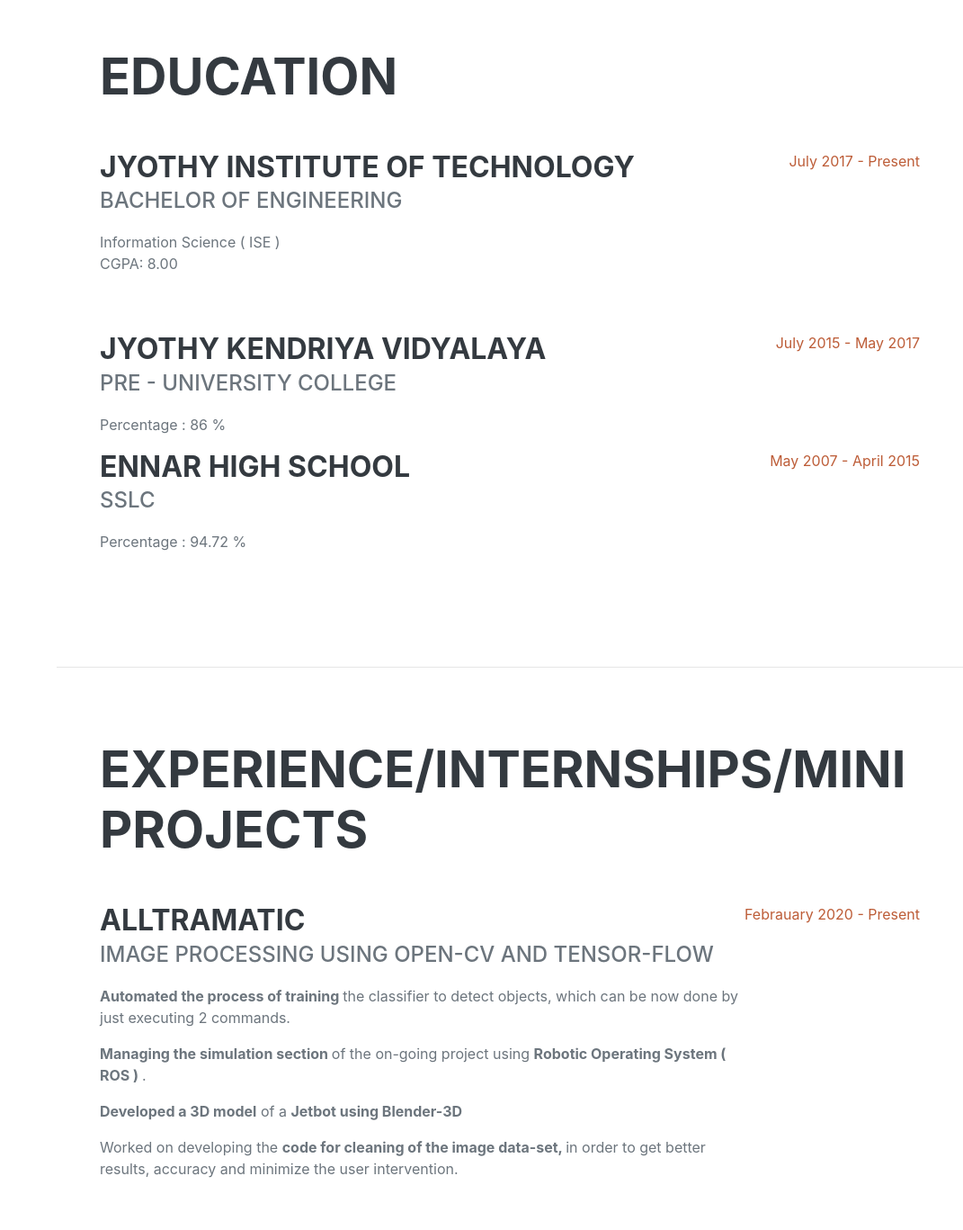
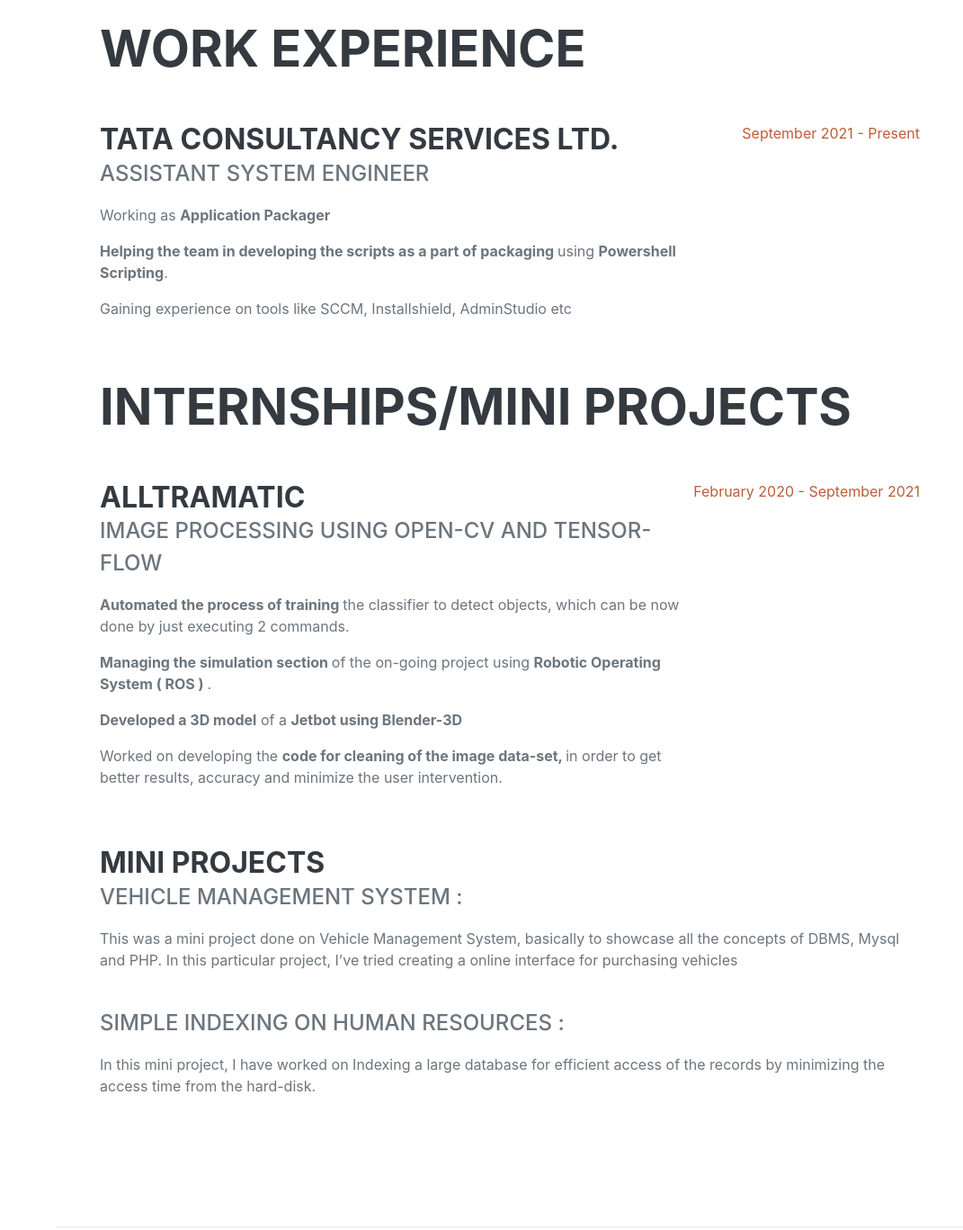
Before and after one commit to Krishna-Ravi/website, a plain HTML site: page index.html in a window 1280 px wide. Shown: the part 860-2227 px from the top of the page at 90% size, without its empty margins (209-1280 px from the left). Drawn offline with nearby package versions, Linux system fonts and the light colour scheme; a web font is replaced by a local one.

Commit message:
Update index.html

```diff
--- a/index.html
+++ b/index.html
@@ -20,14 +20,15 @@
         <nav class="navbar navbar-expand-lg navbar-dark bg-primary fixed-top" id="sideNav">
             <a class="navbar-brand js-scroll-trigger" href="#page-top">
                 <span class="d-block d-lg-none">KRISHNA R</span>
-                <span class="d-none d-lg-block"><img class="img-fluid img-profile rounded-circle mx-auto mb-2" src="assets/img/profile.jpg" alt="" /></span>
+<!--                 <span class="d-none d-lg-block"><img class="img-fluid img-profile rounded-circle mx-auto mb-2" src="assets/img/profile.jpg" alt="" /></span> -->
+                     <span class="d-none d-lg-block"><img class="img-fluid img-profile rounded-circle mx-auto mb-2" src="assets/img/formal_profile.jpg" alt="" /></span>
             </a>
             <button class="navbar-toggler" type="button" data-toggle="collapse" data-target="#navbarSupportedContent" aria-controls="navbarSupportedContent" aria-expanded="false" aria-label="Toggle navigation"><span class="navbar-toggler-icon"></span></button>
             <div class="collapse navbar-collapse" id="navbarSupportedContent">
                 <ul class="navbar-nav">
                     <li class="nav-item"><a class="nav-link js-scroll-trigger" href="#about">About</a></li>
+                    <li class="nav-item"><a class="nav-link js-scroll-trigger" href="#experience">Experience</a></li>
                     <li class="nav-item"><a class="nav-link js-scroll-trigger" href="#education">Education</a></li>
-                    <li class="nav-item"><a class="nav-link js-scroll-trigger" href="#experience">Experience</a></li>
                     <li class="nav-item"><a class="nav-link js-scroll-trigger" href="#skills">Skills</a></li>
                     <li class="nav-item"><a class="nav-link js-scroll-trigger" href="#interests">Interests</a></li>
                    <!--  <li class="nav-item"><a class="nav-link js-scroll-trigger" href="#awards">Awards</a></li> -->
@@ -63,6 +64,67 @@
             </section>
             <hr class="m-0" />
 
+
+            <!-- Experience-->
+            <section class="resume-section" id="experience">
+                <div class="resume-section-content">
+
+                    <!-- TCS-->
+
+                    <h2 class="mb-5">Work Experience</h2>
+
+                    <div class="d-flex flex-column flex-md-row justify-content-between mb-5">
+                        <div class="flex-grow-1">
+                            <h3 class="mb-0">TATA Consultancy Services Ltd.</h3>
+                            <div class="subheading mb-3">Assistant System Engineer</div>
+                            <p>  Working as <b>Application Packager</b></p>
+                            <p><b> Helping the team in developing the scripts as a part of packaging </b>
+                              using <b>Powershell Scripting</b>.</p>
+                            <p>Gaining experience on tools like SCCM, Installshield, AdminStudio etc</p>
+                        </div>
+                        <div class="flex-shrink-0"><span class="text-primary">September 2021 - Present</span></div>
+                    </div>
+
+                    <!-- Internships-->
+
+                    <h2 class="mb-5">Internships/Mini Projects</h2>
+
+                    <div class="d-flex flex-column flex-md-row justify-content-between mb-5">
+                        <div class="flex-grow-1">
+                            <h3 class="mb-0">ALLTRAMATIC</h3>
+                            <div class="subheading mb-3">Image Processing using Open-CV and Tensor-flow</div>
+                            <p> <b> Automated the process of training </b> the classifier to detect objects,
+                              which can be now done by just executing 2 commands.</p>
+                            <p><b>Managing the simulation section </b> of the on-going project
+                              using <b>Robotic Operating System ( ROS ) </b>.</p>
+                            <p> <b>Developed a 3D model</b> of a <b>Jetbot using Blender-3D</b></p>
+                            <p>Worked on developing the <b>code for cleaning of the image data-set, </b>
+                              in order to get better results, accuracy and minimize the user intervention.</p>
+                        </div>
+                        <div class="flex-shrink-0"><span class="text-primary">February 2020 - September 2021</span></div>
+                    </div>
+
+                    <!-- Mini projects -->
+
+                    <div class="d-flex flex-column flex-md-row justify-content-between mb-5">
+                        <div class="flex-grow-1">
+                            <h3 class="mb-0">MINI PROJECTS</h3>
+                            <div class="subheading mb-3">Vehicle Management System :</div>
+                            <p> This was a mini project done on Vehicle Management System,
+                              basically to showcase all the concepts of DBMS, Mysql and PHP. In this particular project,
+                              I’ve tried creating a online interface for purchasing vehicles</p>
+                              <br>
+                            <div class="subheading mb-3">Simple Indexing on Human Resources :</div>
+                            <p> In this mini project, I have worked on Indexing a large
+                               database for efficient access of the records
+                               by minimizing the access time from the hard-disk.</p>
+                        </div>
+                    </div>
+
+                </div>
+            </section>
+            <hr class="m-0" />
+
             <!-- Education-->
             <section class="resume-section" id="education">
                 <div class="resume-section-content">
@@ -74,7 +136,7 @@
                             <div>Information Science ( ISE )  </div>
                             <p> CGPA: 8.00 </p>
                         </div>
-                        <div class="flex-shrink-0"><span class="text-primary">July 2017 - Present</span></div>
+                        <div class="flex-shrink-0"><span class="text-primary">July 2017 - August 2021</span></div>
                     </div>
                     <div class="d-flex flex-column flex-md-row justify-content-between">
                         <div class="flex-grow-1">
@@ -96,44 +158,6 @@
             </section>
             <hr class="m-0" />
 
-            <!-- Experience-->
-            <section class="resume-section" id="experience">
-                <div class="resume-section-content">
-                    <h2 class="mb-5">Experience/Internships/Mini Projects</h2>
-
-                    <div class="d-flex flex-column flex-md-row justify-content-between mb-5">
-                        <div class="flex-grow-1">
-                            <h3 class="mb-0">ALLTRAMATIC</h3>
-                            <div class="subheading mb-3">Image Processing using Open-CV and Tensor-flow</div>
-                            <p> <b> Automated the process of training </b> the classifier to detect objects,
-                              which can be now done by just executing 2 commands.</p>
-                            <p><b>Managing the simulation section </b> of the on-going project
-                              using <b>Robotic Operating System ( ROS ) </b>.</p>
-                            <p> <b>Developed a 3D model</b> of a <b>Jetbot using Blender-3D</b></p>
-                            <p>Worked on developing the <b>code for cleaning of the image data-set, </b>
-                              in order to get better results, accuracy and minimize the user intervention.</p>
-                        </div>
-                        <div class="flex-shrink-0"><span class="text-primary">Febrauary 2020 - Present</span></div>
-                    </div>
-                    <!-- Mini projects -->
-                    <div class="d-flex flex-column flex-md-row justify-content-between mb-5">
-                        <div class="flex-grow-1">
-                            <h3 class="mb-0">MINI PROJECTS</h3>
-                            <div class="subheading mb-3">Vehicle Management System :</div>
-                            <p> This was a mini project done on Vehicle Management System,
-                              basically to showcase all the concepts of DBMS, Mysql and PHP. In this particular project,
-                              I’ve tried creating a online interface for purchasing vehicles</p>
-                              <br>
-                            <div class="subheading mb-3">Simple Indexing on Human Resources :</div>
-                            <p> In this mini project, I have worked on Indexing a large
-                               database for efficient access of the records
-                               by minimizing the access time from the hard-disk.</p>
-                        </div>
-                    </div>
-
-                </div>
-            </section>
-            <hr class="m-0" />
             <!-- Skills-->
             <section class="resume-section" id="skills">
                 <div class="resume-section-content">
@@ -168,9 +192,9 @@
 
                     </ul> -->
                     <div >
-                        <b>Programming Languages</b> - Python, PHP, Solidity, Java, C.  </br>
-                        <b>Web Technologies</b> - HTML, CSS, Javascript, Nodejs, Bootstrap,ReactJs.  </br>
-                        <b>Softwares </b>- Blender-3D,Autodesk Maya, Adobe Xd.  </br>
+                        <b>Programming Languages</b> - Python, PHP, Powershell, Solidity, Java, C.  </br>
+                        <b>Web Technologies</b> - HTML, CSS, Javascript, Nodejs, Bootstrap, ReactJs.  </br>
+                        <b>Softwares </b>- Blender-3D,Autodesk Maya, Adobe Xd, Installshield, SCCM .  </br>
                         <b>Technologies </b>- Blockchain, Github, Data Science, Machine Learning, OpenCV.  </br>
                         <b>Databases </b>- Mysql, SQLite3 </br>
                         <b>Framework</b> - Flask </br>
@@ -189,13 +213,12 @@
                     <p>Animated the concept of our HACKATHON project which was based on “DEMOCRACY IN DECENTRALIZED SENSORS”.
                       This was very helpful in visualizing the test-cases and formations of sensors on field.</p>
                     <p>Developed and animated a 3D character for a game which was used in an event called GAMEATHON .</p>
-                    <a  href="https://krishna-ravi.github.io/3D_creations/"><i>3D Portfolio</i></a>
-                      <br>
+                    <p>Click here to check my --><a  href="https://krishna-ravi.github.io/3D_creations/"><i>3D Portfolio</i></a></p>
+                      <br><br>
                     <div class="subheading mb-3">Art Work</div>
                     <p> Self taught artist capable of producing some realistic pencil sketches.</p>
                     <br>
                     <div class="subheading mb-3">BLOCKCHAIN ENTHUSIAST</div>
-                    <p> I’m very much interested in BLOCKCHAIN Technology and I like to be a BLOCKCHAIN Developer.</p>
                     <br>
 
                 </div>
```
